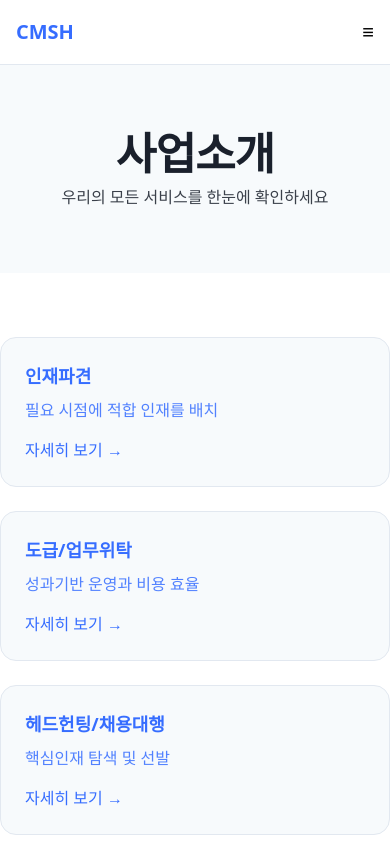
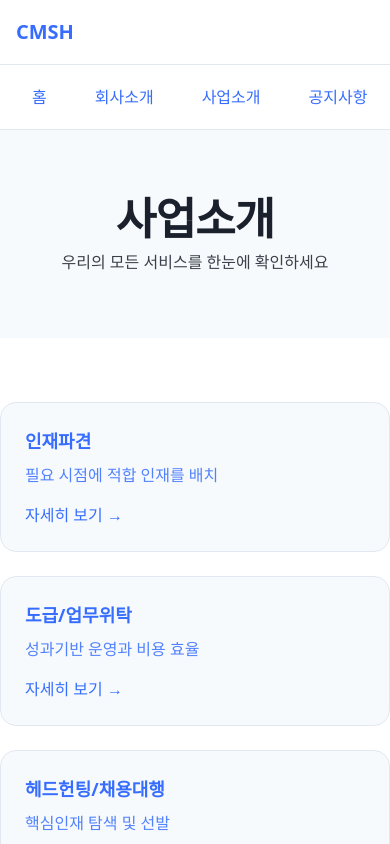
Before and after one commit to 0915cmsh/0915cmsh-website, a Next.js app: page / in a window 390 px wide. Shown: the top 844 px of the page. Built offline with nearby package versions, Linux system fonts and the light colour scheme.

Commit message:
상단 메뉴바 개선: PC 버전 유지, 모바일에서 가로 스크롤 메뉴 구현

```diff
--- a/src/app/globals.css
+++ b/src/app/globals.css
@@ -156,3 +156,13 @@ a:hover { text-decoration: underline; }
 .drop-shadow-lg { filter: drop-shadow(0 4px 8px rgba(0, 0, 0, 0.7)); }
 .drop-shadow-xl { filter: drop-shadow(0 8px 16px rgba(0, 0, 0, 0.8)); }
 .drop-shadow-2xl { filter: drop-shadow(0 16px 32px rgba(0, 0, 0, 0.9)); }
+
+/* 모바일 가로 스크롤 메뉴 스타일 */
+.scrollbar-hide {
+  -ms-overflow-style: none;  /* IE and Edge */
+  scrollbar-width: none;  /* Firefox */
+}
+
+.scrollbar-hide::-webkit-scrollbar {
+  display: none;  /* Chrome, Safari and Opera */
+}
--- a/src/components/Header.tsx
+++ b/src/components/Header.tsx
@@ -1,10 +1,8 @@
 'use client';
 import Link from 'next/link';
-import { useState } from 'react';
 import { COMPANY } from '@/lib/company';
 
 export default function Header(){
-  const [open,setOpen]=useState(false);
   return (
     <header className="header border-b">
       <div className="max-w-7xl mx-auto px-4 sm:px-6 lg:px-8 h-16 flex items-center justify-between">
@@ -38,42 +36,41 @@ export default function Header(){
             <span>카카오톡 상담</span>
           </a>
         </nav>
-        <button className="md:hidden text-black text-xl" onClick={()=>setOpen(v=>!v)} aria-label="메뉴">≡</button>
       </div>
-      {open && (
-        <div className="md:hidden border-t" style={{borderColor:'var(--border)'}}>
-          <div className="px-4 py-3 flex flex-col gap-2">
-            <Link href="/" onClick={()=>setOpen(false)} className="group px-3 py-2 text-black text-lg transition-all duration-300 hover:text-blue-600 hover:bg-blue-50 hover:scale-105 hover:font-bold rounded-lg whitespace-nowrap">
+      {/* 모바일 가로 스크롤 메뉴 */}
+      <div className="md:hidden border-t bg-white" style={{borderColor:'var(--border)'}}>
+        <div className="px-4 py-3 overflow-x-auto scrollbar-hide">
+          <div className="flex gap-4 min-w-max">
+            <Link href="/" className="group px-4 py-2 text-black text-base font-medium transition-all duration-300 hover:text-blue-600 hover:bg-blue-50 hover:scale-105 hover:font-bold rounded-lg whitespace-nowrap flex-shrink-0">
               홈
             </Link>
-            <Link href="/about/greeting" onClick={()=>setOpen(false)} className="group px-3 py-2 text-black text-lg transition-all duration-300 hover:text-blue-600 hover:bg-blue-50 hover:scale-105 hover:font-bold rounded-lg whitespace-nowrap">
+            <Link href="/about/greeting" className="group px-4 py-2 text-black text-base font-medium transition-all duration-300 hover:text-blue-600 hover:bg-blue-50 hover:scale-105 hover:font-bold rounded-lg whitespace-nowrap flex-shrink-0">
               회사소개
             </Link>
-            <Link href="/business" onClick={()=>setOpen(false)} className="group px-3 py-2 text-black text-lg transition-all duration-300 hover:text-blue-600 hover:bg-blue-50 hover:scale-105 hover:font-bold rounded-lg whitespace-nowrap">
+            <Link href="/business" className="group px-4 py-2 text-black text-base font-medium transition-all duration-300 hover:text-blue-600 hover:bg-blue-50 hover:scale-105 hover:font-bold rounded-lg whitespace-nowrap flex-shrink-0">
               사업소개
             </Link>
-            <Link href="/notice" onClick={()=>setOpen(false)} className="group px-3 py-2 text-black text-lg transition-all duration-300 hover:text-blue-600 hover:bg-blue-50 hover:scale-105 hover:font-bold rounded-lg whitespace-nowrap">
+            <Link href="/notice" className="group px-4 py-2 text-black text-base font-medium transition-all duration-300 hover:text-blue-600 hover:bg-blue-50 hover:scale-105 hover:font-bold rounded-lg whitespace-nowrap flex-shrink-0">
               공지사항
             </Link>
-            <Link href="/faq" onClick={()=>setOpen(false)} className="group px-3 py-2 text-black text-lg transition-all duration-300 hover:text-blue-600 hover:bg-blue-50 hover:scale-105 hover:font-bold rounded-lg whitespace-nowrap">
+            <Link href="/faq" className="group px-4 py-2 text-black text-base font-medium transition-all duration-300 hover:text-blue-600 hover:bg-blue-50 hover:scale-105 hover:font-bold rounded-lg whitespace-nowrap flex-shrink-0">
               자주묻는질문
             </Link>
-            <Link href="/inquiry/board" onClick={()=>setOpen(false)} className="group px-3 py-2 text-black text-lg transition-all duration-300 hover:text-blue-600 hover:bg-blue-50 hover:scale-105 hover:font-bold rounded-lg whitespace-nowrap">
+            <Link href="/inquiry/board" className="group px-4 py-2 text-black text-base font-medium transition-all duration-300 hover:text-blue-600 hover:bg-blue-50 hover:scale-105 hover:font-bold rounded-lg whitespace-nowrap flex-shrink-0">
               문의하기
             </Link>
             <a
               href="https://open.kakao.com/o/sqRWR9Qh"
               target="_blank"
               rel="noopener noreferrer"
-              className="flex items-center gap-2 bg-yellow-400 hover:bg-yellow-500 text-gray-800 px-4 py-2 rounded-lg font-medium transition-all duration-200 hover:scale-105 transform shadow-md mt-2"
-              onClick={()=>setOpen(false)}
+              className="flex items-center gap-2 bg-yellow-400 hover:bg-yellow-500 text-gray-800 px-4 py-2 rounded-lg font-medium transition-all duration-200 hover:scale-105 transform shadow-md whitespace-nowrap flex-shrink-0"
             >
-              <span className="text-lg">💬</span>
+              <span className="text-base">💬</span>
               <span>카카오톡 상담</span>
             </a>
           </div>
         </div>
-      )}
+      </div>
     </header>
   );
 }
```
